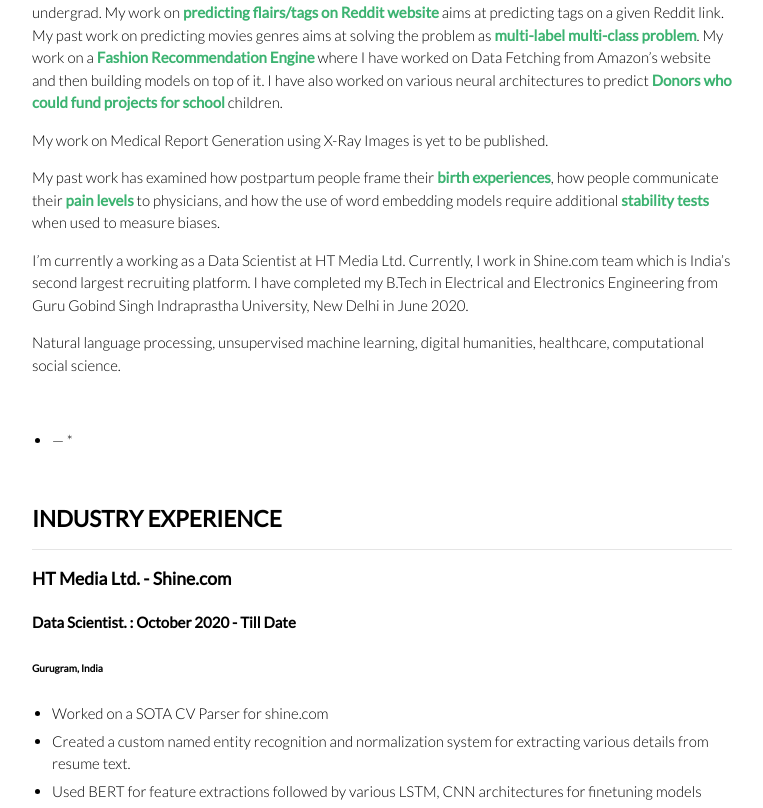
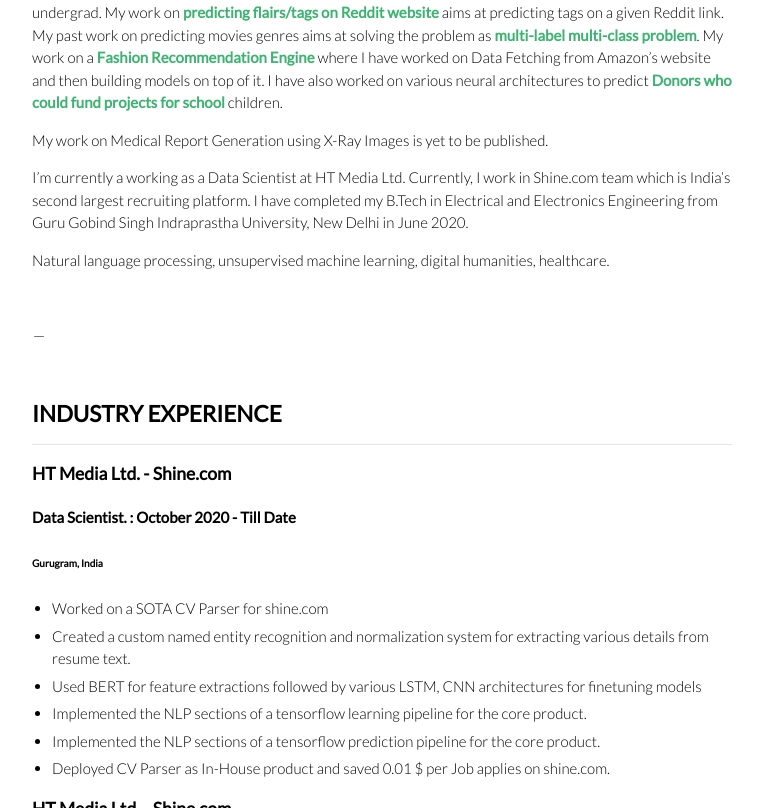
Before and after one commit to aman-sawarn/aman-sawarn.github.io, a Jekyll site: the page built from index.md, in a window 1280 px wide and 900 px high, scrolled down 309 px, cut to the strip 92-900 px from the top of the window. Shown: the whole strip, without its empty margins (258-1021 px from the left). Built offline with Jekyll 4.4.1, drawn with Linux system fonts in a browser that asks for light colours.

Commit message:
Update index.md

```diff
--- a/index.md
+++ b/index.md
@@ -16,17 +16,15 @@ My past work on predicting movies genres aims at solving the problem as [multi-l
 My work on Medical Report Generation using X-Ray Images is yet to be published.
 
 
-My past work has examined how postpartum people frame their [birth experiences](https://maria-antoniak.github.io/resources/2019_cscw_birth_stories.pdf),  how people communicate their [pain levels](https://maria-antoniak.github.io/resources/2020_frontiers_pain.pdf) to physicians, and how the use of word embedding models require additional [stability tests](https://maria-antoniak.github.io/resources/2018_evaluating_stability.pdf) when used to measure biases.
-
 I'm currently a working as a Data Scientist at HT Media Ltd. Currently, I work in Shine.com team which is India's second largest recruiting platform.  I have completed my B.Tech in Electrical and Electronics Engineering from Guru Gobind Singh Indraprastha University, New Delhi in June 2020.
 
 
-Natural language processing, unsupervised machine learning, digital humanities, healthcare, computational social science.
+Natural language processing, unsupervised machine learning, digital humanities, healthcare.
 
 
 <br>
 
-* --- *
+*---*
 
 <br>
 ## INDUSTRY EXPERIENCE
```
